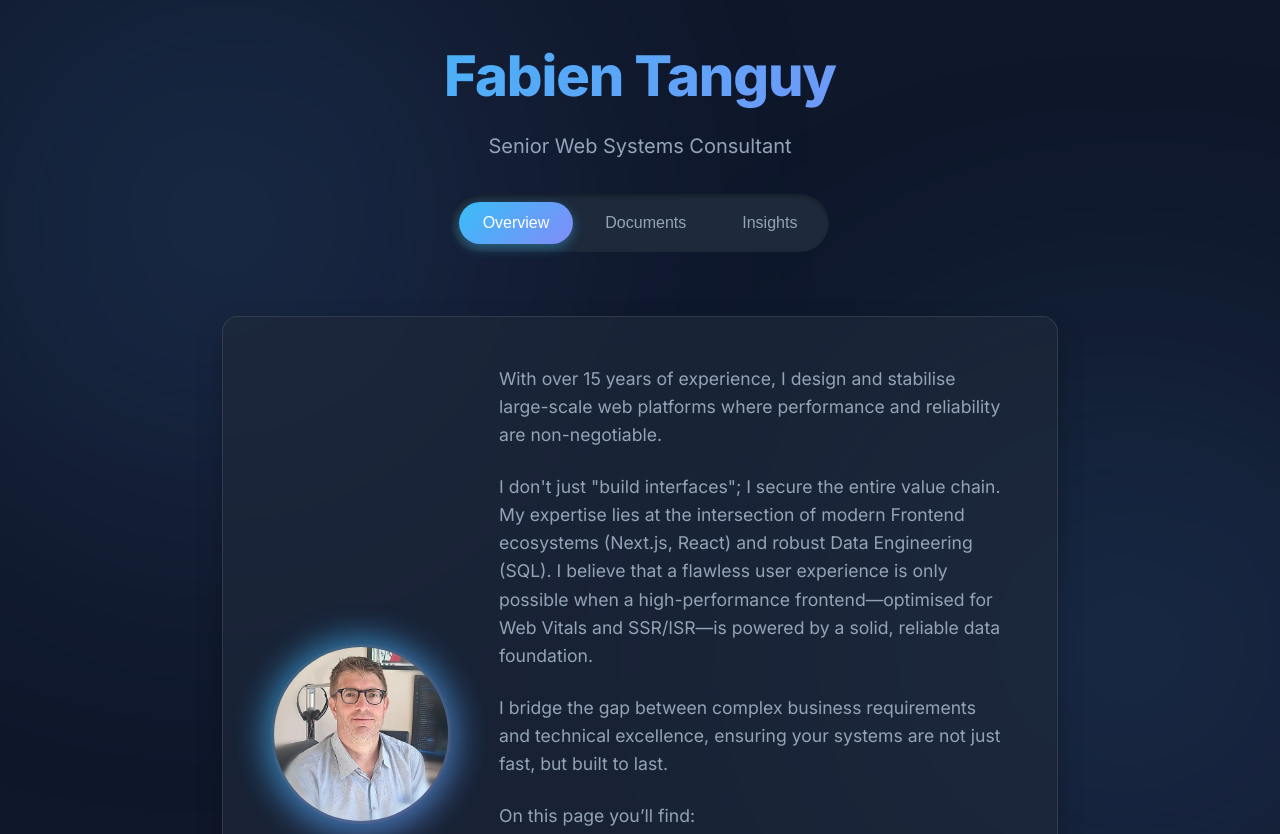
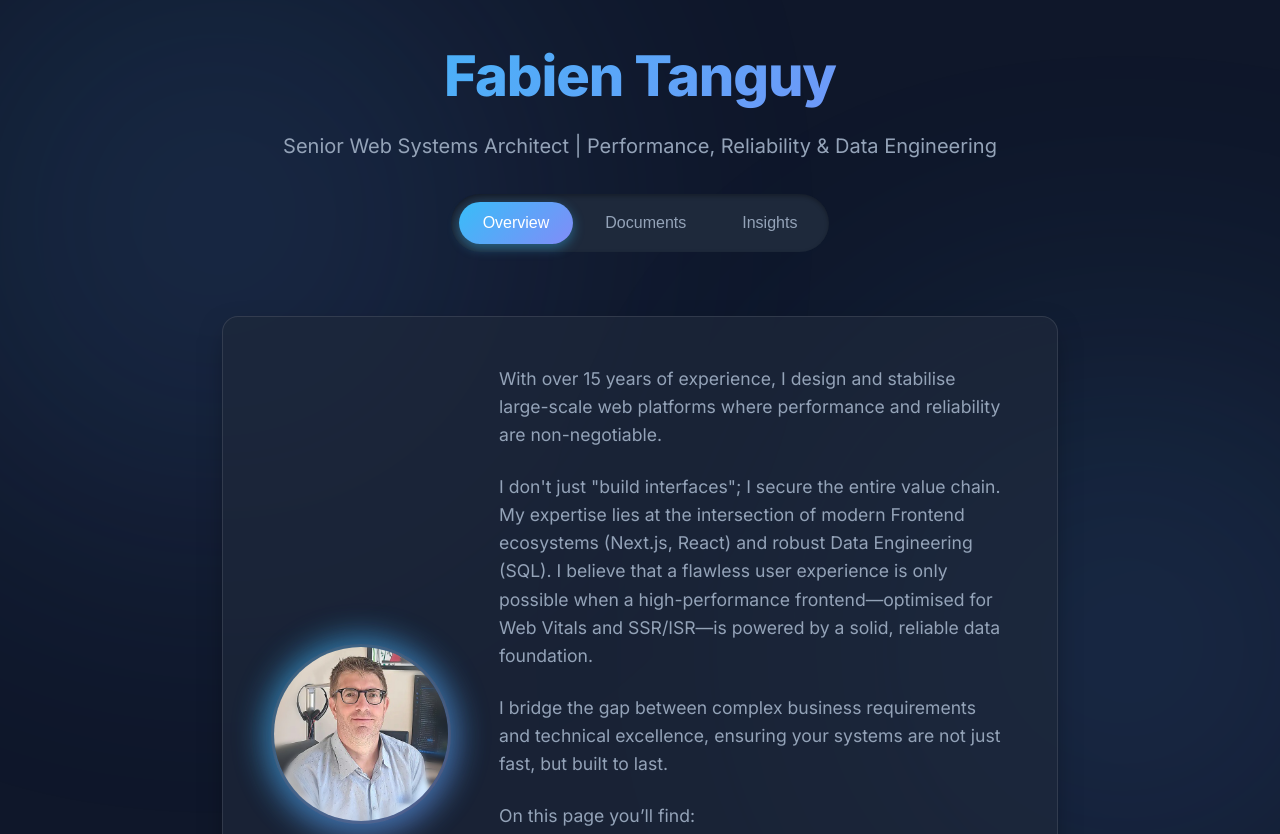
Before and after one commit to fabien-tanguy/fabien-tanguy.github.io, a website built with Vite: page index.html in a window 1280 px wide. Shown: the top 834 px of the page. Built offline with nearby package versions, Linux system fonts and the light colour scheme; no server answers.

Commit message:
feat : add favicon

```diff
--- a/index.html
+++ b/index.html
@@ -2,7 +2,8 @@
 <html lang="en">
   <head>
     <meta charset="UTF-8" />
-    <link rel="icon" type="image/svg+xml" href="/vite.svg" />
+    <link rel="icon" type="image/svg+xml" href="favicon.svg" />
+    <link rel="alternate icon" href="favicon.svg" />
     <meta name="viewport" content="width=device-width, initial-scale=1.0" />
     <meta
       name="description"
@@ -12,7 +13,7 @@
       property="og:title"
       content="Fabien Tanguy - Senior Web Systems Consultant"
     />
-    <title>Fabien Tanguy - Senior Web Systems Consultant</title>
+    <title>Fabien Tanguy - Senior Web Systems Architect | Performance, Reliability & Data Engineering</title>
     <!-- Preload fonts -->
     <link rel="preconnect" href="https://fonts.googleapis.com" />
     <link rel="preconnect" href="https://fonts.gstatic.com" crossorigin />
@@ -29,7 +30,7 @@
     <div class="container">
       <header>
         <h1>Fabien Tanguy</h1>
-        <p class="subtitle">Senior Web Systems Consultant</p>
+        <p class="subtitle">Senior Web Systems Architect | Performance, Reliability & Data Engineering</p>
 
         <nav class="nav-tabs">
           <button class="tab-btn active" data-tab="home">Overview</button>
```
Also changed, not shown: public/favicon.svg (added).
